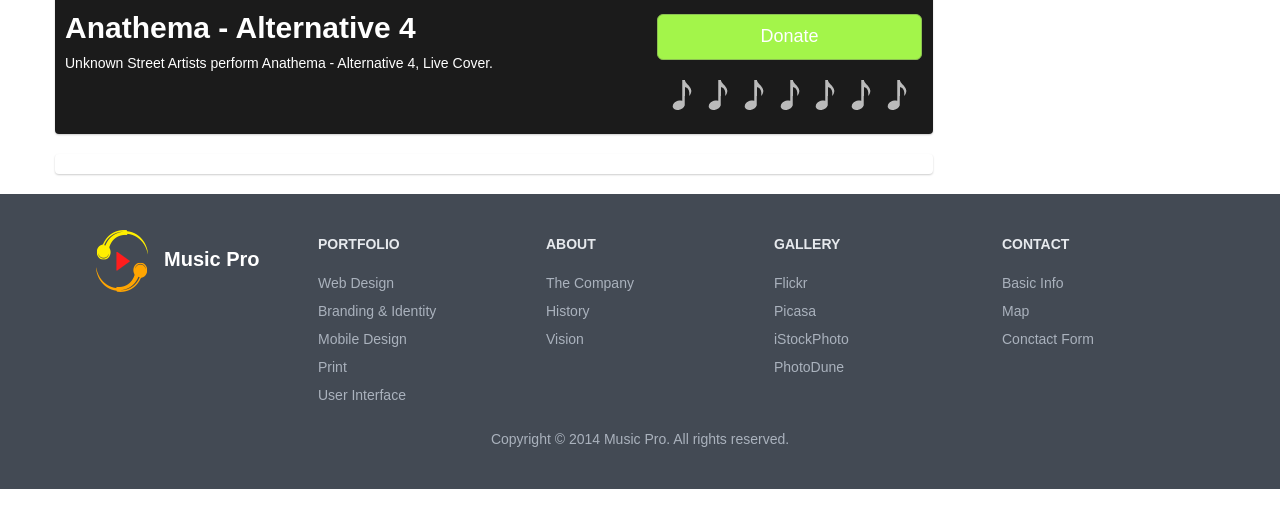
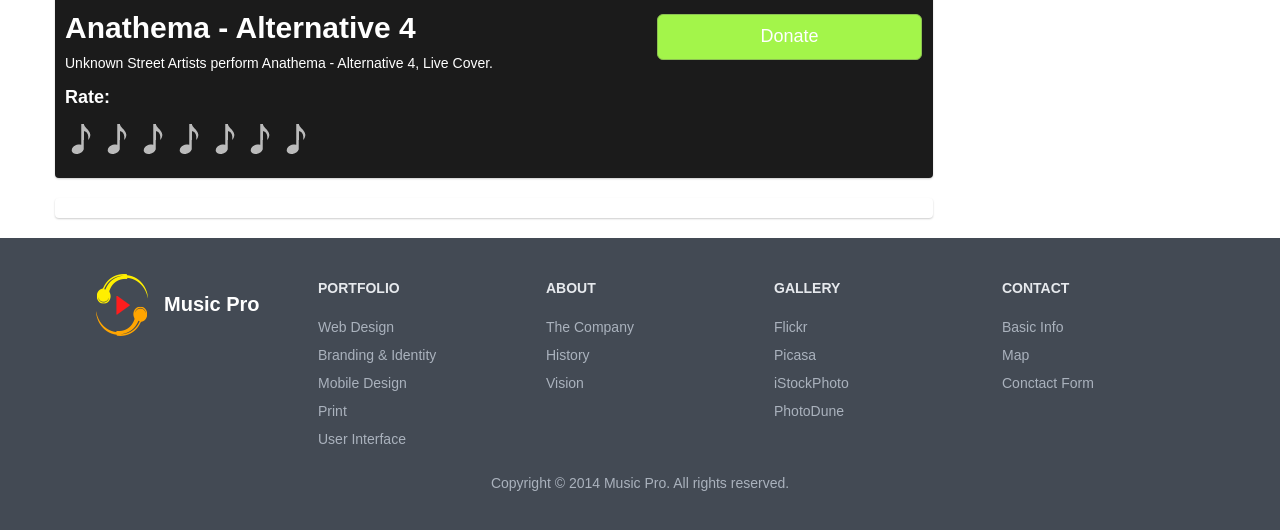
Before and after one commit to musproject/musproject.github.io, a Jekyll site: the page built from _posts/2014-5-31-anathema.md, in a window 1280 px wide, cut to the strip 603-1136 px from the top of the page. Shown: the top 530 px of the strip. Built offline with Jekyll 4.4.1, drawn with Linux system fonts in a browser that asks for light colours; before the commit the page ends 1092 px from its top, so only the background shows below that.

Commit message:
Some stuff

```diff
--- a/_layouts/post.html
+++ b/_layouts/post.html
@@ -19,12 +19,13 @@
 						<h3 class="video-title">{{ page.title }}</h3>
 
 						<div>{{ content }}</div>
+
+						<h5>Rate:</h5>
+						<div class="rating">
+						</div>
 					</div>
 					<div class="col-md-4">
 						<a class="btn btn-block btn-lg btn-success donate">Donate</a>
-
-						<div class="rating">
-						</div>
 					</div>
 				</div>
 			</div>
@@ -34,14 +35,18 @@
 
 	<div class="col-md-3 artist-info">
 		<div class="media">
-		  <a class="pull-left" href="#">
+		  <div class="pull-left">
 		  	{% if page.artist_pic %}
 		    <img class="media-object" src="{{page.artist_pic}}" alt="Artist's picture">
+		    {% else %}
+		    <i class="media-object fa fa-user"></i>
 		  	{% endif %}
-		  </a>
+		  </div>
 		  <div class="media-body">
 		  	{% if page.artist_name %}
 		    <h4 class="media-heading">{{page.artist_name}}</h4>
+		    {% else %}
+		    <h4 class="media-heading">Unknown Artist</h4>
 		    {% endif %}
 
 		    {% if page.artist_age %}
--- a/css/main.css
+++ b/css/main.css
@@ -87,6 +87,11 @@
   padding-top: 1em;
 }
 
+.artist-info i.media-object {
+  font-size: 4em;
+  text-align: center;
+}
+
 .fb-comments iframe, .fb-comments, fb-comments iframe[style], .fb-comments span {
   width: 100% !important;
 }
@@ -103,7 +108,6 @@
 
 .rating {
   margin: 1em auto;
-  text-align: center;
 }
 
 .fb-login {
```
